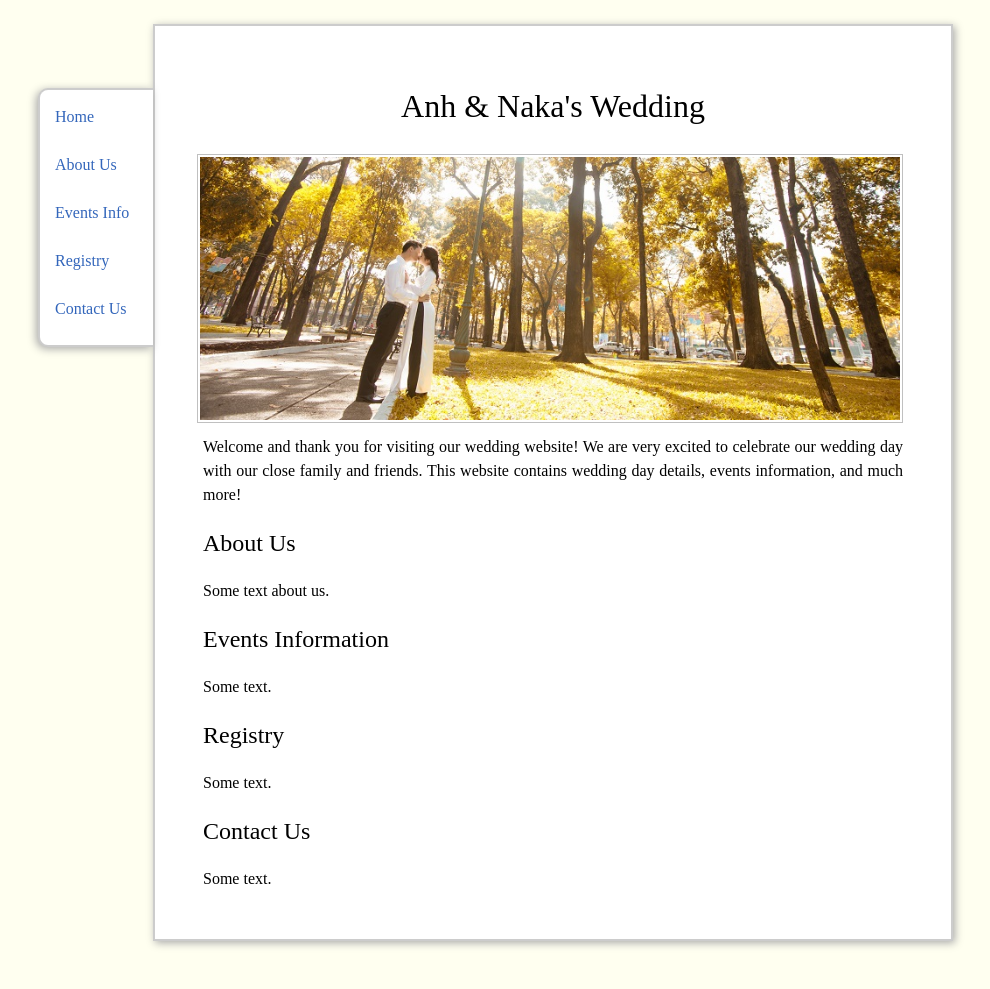
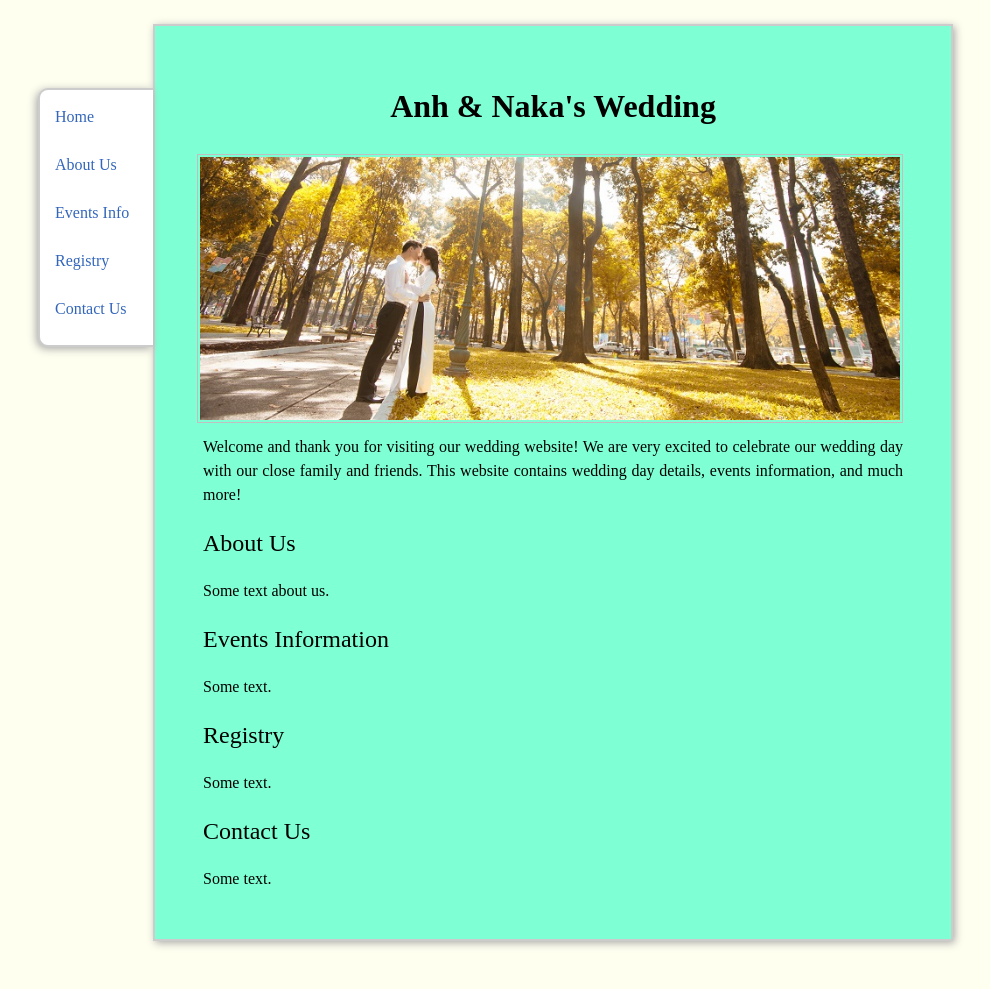
Before and after one commit to trananh/trananh.github.io, a Jekyll site: the page built from wedding/index.html, in a window 1280 px wide. Shown: the whole page, without its empty margins (87-1077 px from the left). Built offline with Jekyll 4.4.1, drawn with Linux system fonts in a browser that asks for light colours; nearby versions of some CDN libraries.

Commit message:
Updated wedding page.

```diff
--- a/wedding/index.html
+++ b/wedding/index.html
@@ -18,7 +18,7 @@ title: anh &amp; naka wedding
                                 box-shadow: -2px 2px 8px #aaa;
                                 -webkit-box-shadow: -2px 2px 8px #aaa;
                                 -moz-box-shadow: -2px 2px 8px #aaa;">
-        <div id="navwedding" style="width: 83px; font-family: Papyrus;">
+        <div id="navwedding" style="width: 83px; font-family: Goudy Old Style;">
             <p><a title="Home" href="#">Home</a></p>
             <p><a title="About Us" href="#about">About Us</a></p>
             <p><a title="Events Info" href="#events">Events Info</a></p>
@@ -28,9 +28,9 @@ title: anh &amp; naka wedding
     </div>
 </div>
 
-<div id="page" style="font-family: Goudy Old Style;">
+<div id="page" style="font-family: Goudy Old Style; background-color: aquamarine;">
 
-    <h1 style="font-family: Papyrus; text-align: center; font-size: 2em;">Anh &amp; Naka's Wedding</h1>
+    <h1 style="font-family: Papyrus; text-align: center; font-size: 2em; font-weight: bold;">Anh &amp; Naka's Wedding</h1>
 
     <img class="inset right" src="/images/anhnaka.jpg" title="Anh and Naka" alt="Photo of Anh and Naka" width="100%"/>
 
```
